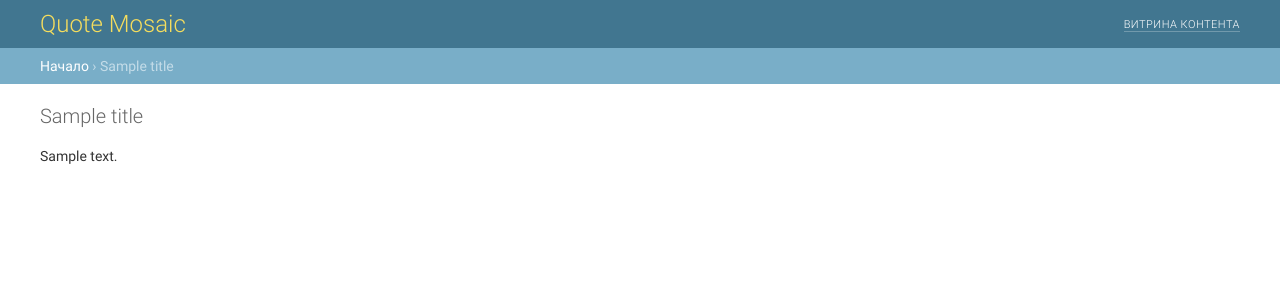
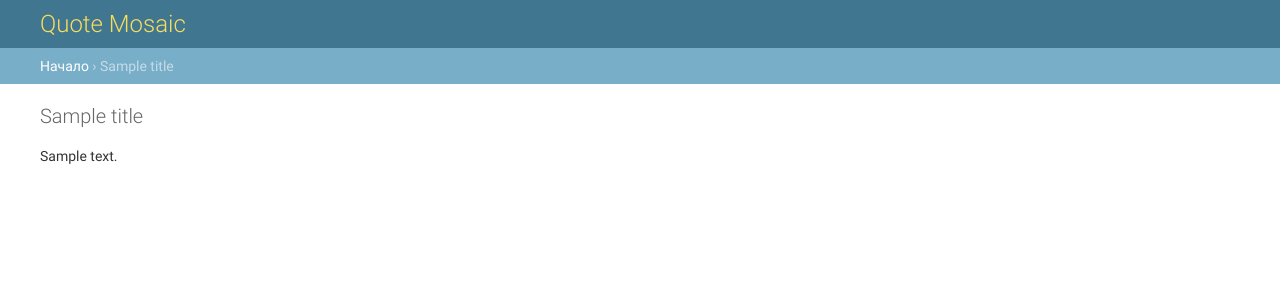
Before and after one commit to vladignatyev/quotes-fork, a Django app: template backend/templates/admin/base_site.html in a window 1280 px wide. Shown: the top 300 px of the page. Run offline with Django 3.2, Linux system fonts and the light colour scheme; the template is opened without the code that fills it: most values are stand-ins (such as "Sample title", 1, 10 or a date in 2020); parts of the project's set-up code (start-up, migrations or seed data) failed here and were passed over.

Commit message:
removed content dashboard

```diff
--- a/backend/templates/admin/base_site.html
+++ b/backend/templates/admin/base_site.html
@@ -14,4 +14,3 @@ margin: 0.2em;
 border-radius: 10px;
 }</style>
 {% endblock %}
-{% block nav-global %}<div id="user-tools">&nbsp;<a target="_blank" href="{% url 'quote-bulk-preview' %}">Витрина контента</a></div>{% endblock %}
```
